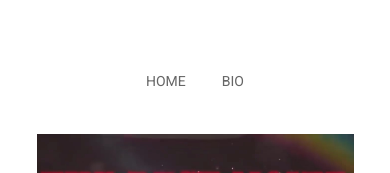
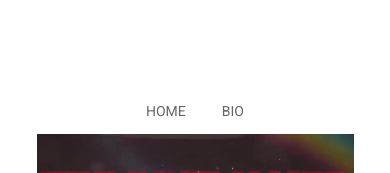
Before and after one commit to mjcapecci/nextjs-film-portfolio, a Next.js app: page / in a window 390 px wide. Shown: the part 172-345 px from the top of the page. Built offline with nearby package versions, Linux system fonts and the light colour scheme; a web font is replaced by a local one.

Commit message:
moves nav-links to look better on mobile

```diff
--- a/styles/global.css
+++ b/styles/global.css
@@ -131,7 +131,7 @@ nav .nav-links {
   }
 
   .nav-links {
-    transform: translateY(30px);
+    transform: translateY(60px);
   }
 }
 
```
